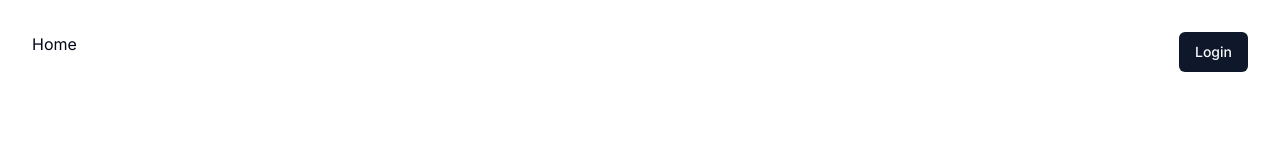
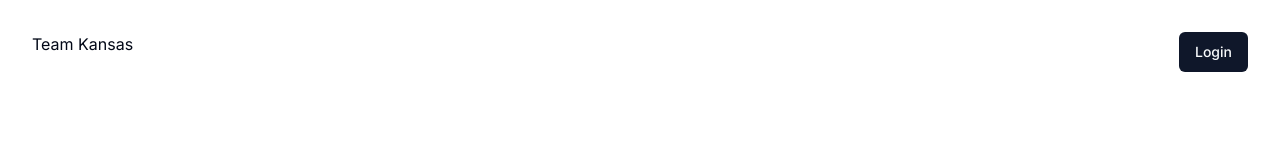
Before and after one commit to AshankDsouza/SER516-Team-Kansas, a Next.js app in the folder client/: page / in a window 1280 px wide. Shown: the top 160 px of the page. Built offline with nearby package versions, Linux system fonts and the light colour scheme.

Commit message:
Changed the home page title to team name

```diff
--- a/client/app/page.tsx
+++ b/client/app/page.tsx
@@ -5,7 +5,7 @@ import Link from "next/link";
 export default function Home() {
   return (
     <div className="p-8 flex justify-between">
-      <p className="flex">Home</p>
+      <p className="flex">Team Kansas</p>
       <Link href={"/login"}><Button>Login</Button></Link>
     </div>
   );
```
